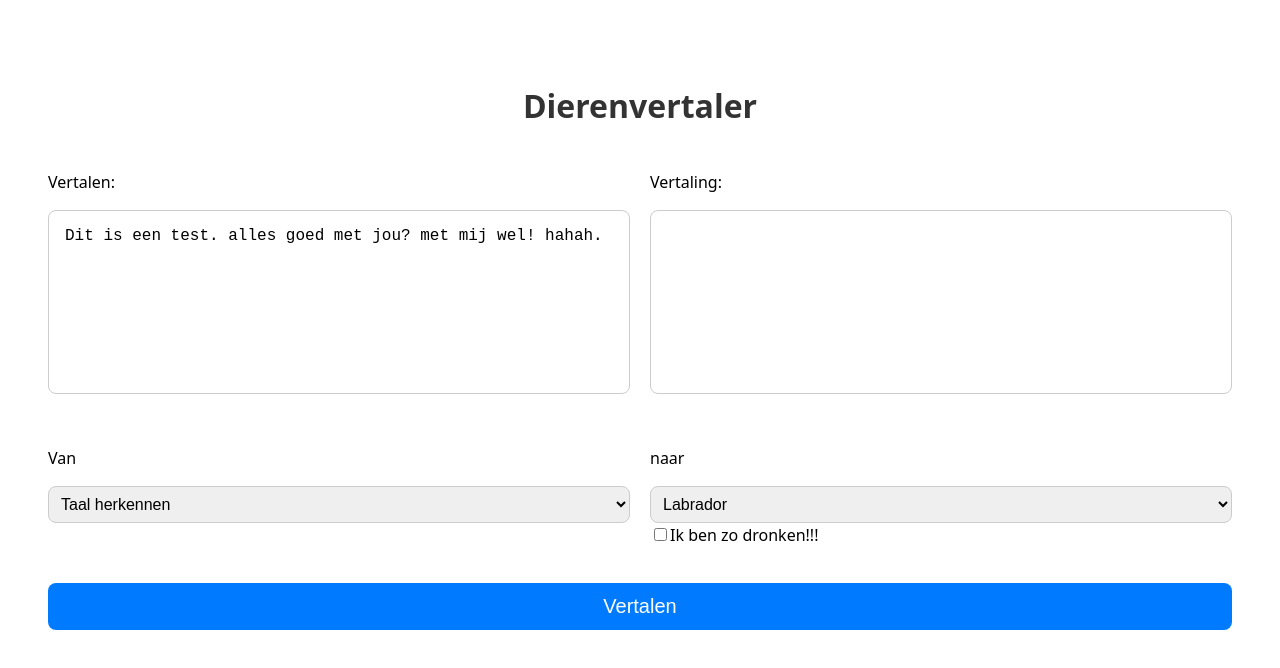
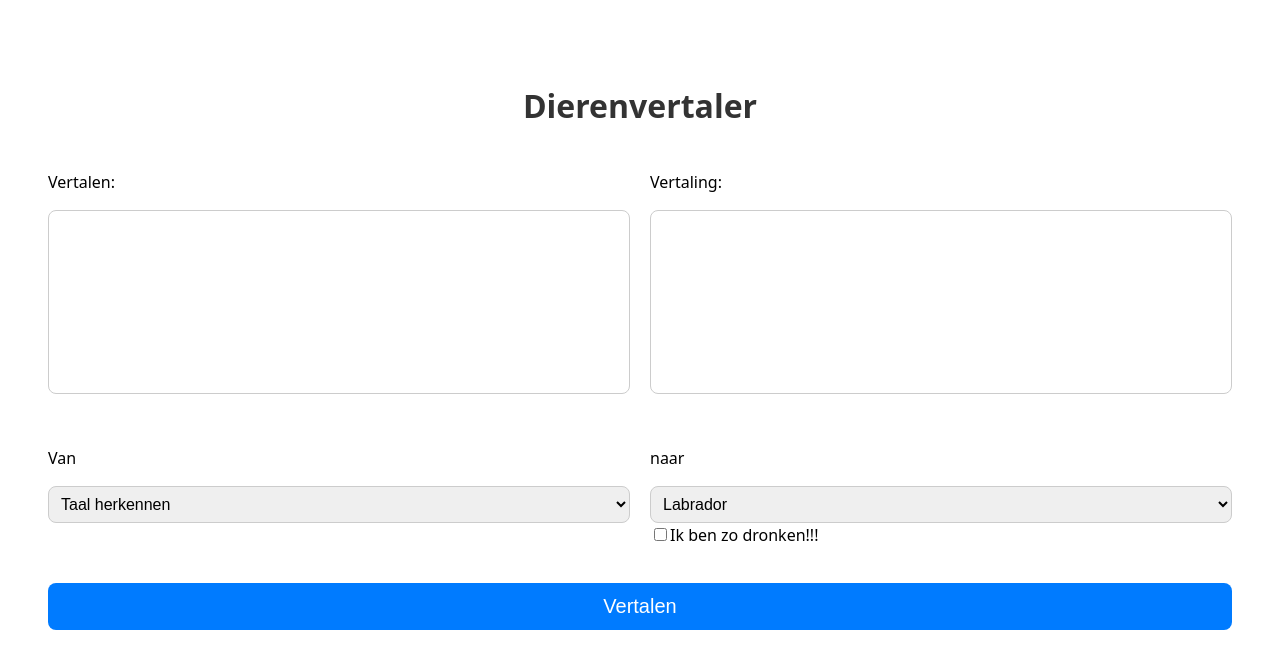
Before and after one commit to XiangJn/Dierenvertaler, an Angular app: page / in a window 1280 px wide. Shown: the top 668 px of the page. Built offline with nearby package versions, Linux system fonts and the light colour scheme.

Commit message:
last push

```diff
--- a/src/app/vertaler/vertaler.component.ts
+++ b/src/app/vertaler/vertaler.component.ts
@@ -9,7 +9,7 @@ import { FormsModule } from '@angular/forms';
   styleUrl: './vertaler.component.scss'
 })
 export class VertalerComponent {
-  translate: string = "Dit is een test. alles goed met jou? met mij wel! hahah.";
+  translate: string = "";
   translateOg: string = "taal";
   translateTo: string = "labrador";
   translation: string = "";
```
